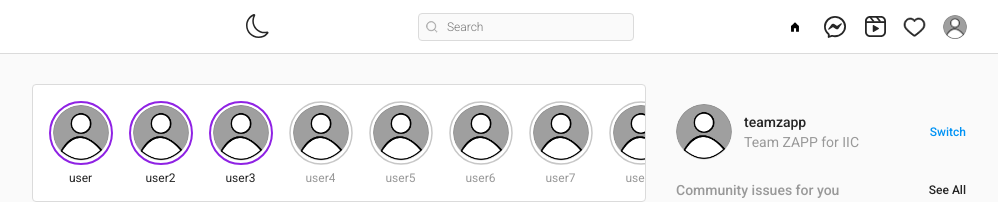
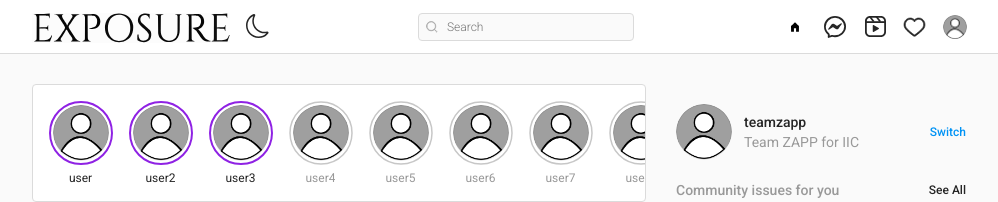
Before and after one commit to pranikaK17/Team-ZAPP-Iic-Hackathon-2.0-, a plain HTML site: page index.html in a window 1280 px wide. Shown: the top 202 px of the page, without its empty margins (141-1139 px from the left). Drawn offline with Linux system fonts and the light colour scheme; files whose address does not match are found by name.

Commit message:
assetadd

```diff
--- a/index.html
+++ b/index.html
@@ -14,7 +14,7 @@
       <nav class="header__content">
         <div class="header__buttons">
           <a href="index.html" class="header__home">
-            <svg
+            <!--<svg
               width="198"
               height="30"
               viewBox="0 0 198 30"
@@ -28,14 +28,15 @@
                 fill="var(--text-dark)"
               />
             </svg>
-            <!--<img
+          -->
+            <img
                 src="file:///Users/pranikavedantsmacbook/ZAPP_IIC/Team-ZAPP-Iic-Hackathon-2.0-/assets/logo.svg"
                 width="198"
                 height="30"
                 alt="Logo"
                 class="logo"
                 />
-          -->
+
           </a>
 
           <button class="header__theme-button" title="Toggle Theme">
```
Also changed, not shown: assets/icons/home.svg, 3 other files.
